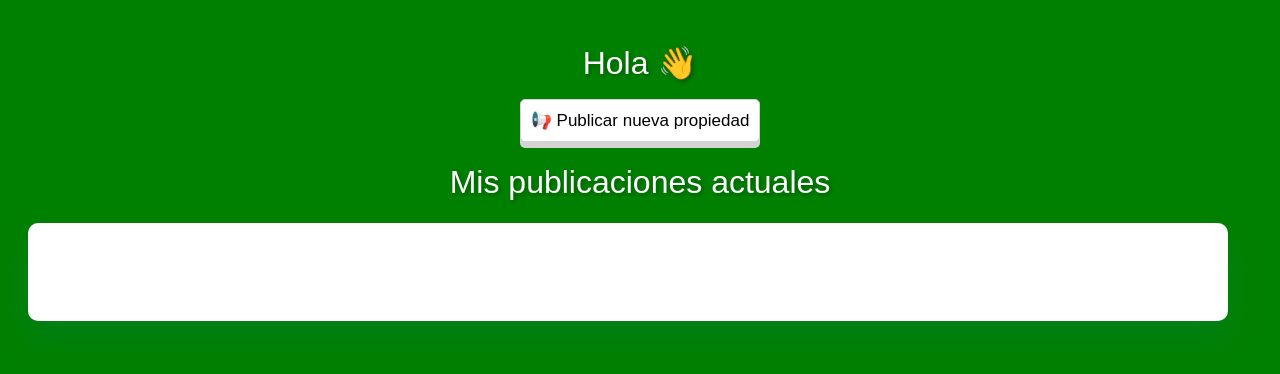
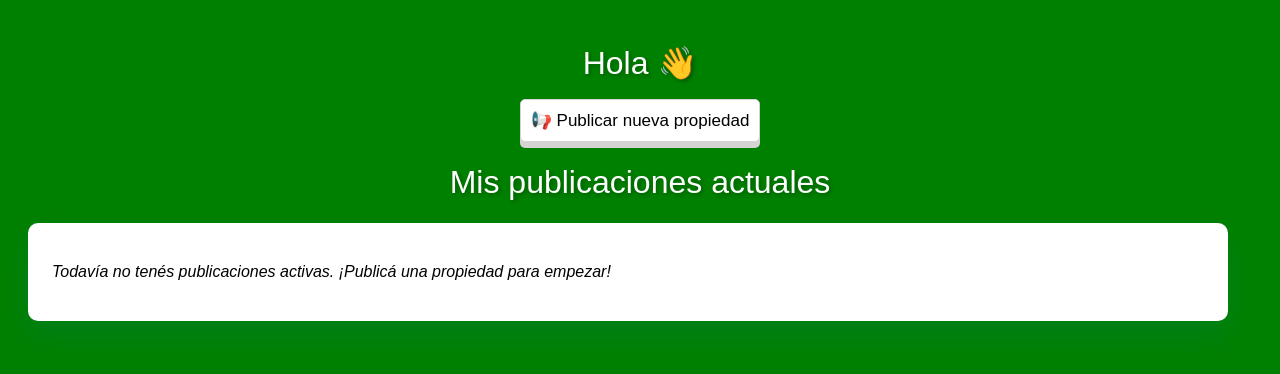
Before and after one commit to matiasjrodriguez/unlu-bnb, a Flask app: template templates/dashboard.html in a window 1280 px wide. Shown: the top 374 px of the page. Run offline with Flask 3, Linux system fonts and the light colour scheme; the template is opened without the code that fills it, so the values that code supplies are empty; parts of the project's set-up code (start-up, migrations or seed data) failed here and were passed over.

Commit message:
corregir texto no visible

```diff
--- a/templates/dashboard.html
+++ b/templates/dashboard.html
@@ -39,7 +39,7 @@
         {% endfor %}
         </div>
     {% else %}
-        <p style="font-style: italic; color: #fff;">Todavía no tenés publicaciones activas. ¡Publicá una propiedad para empezar!</p>
+        <p style="font-style: italic; color: #000;">Todavía no tenés publicaciones activas. ¡Publicá una propiedad para empezar!</p>
     {% endif %}
 </body>
 </html>
```
